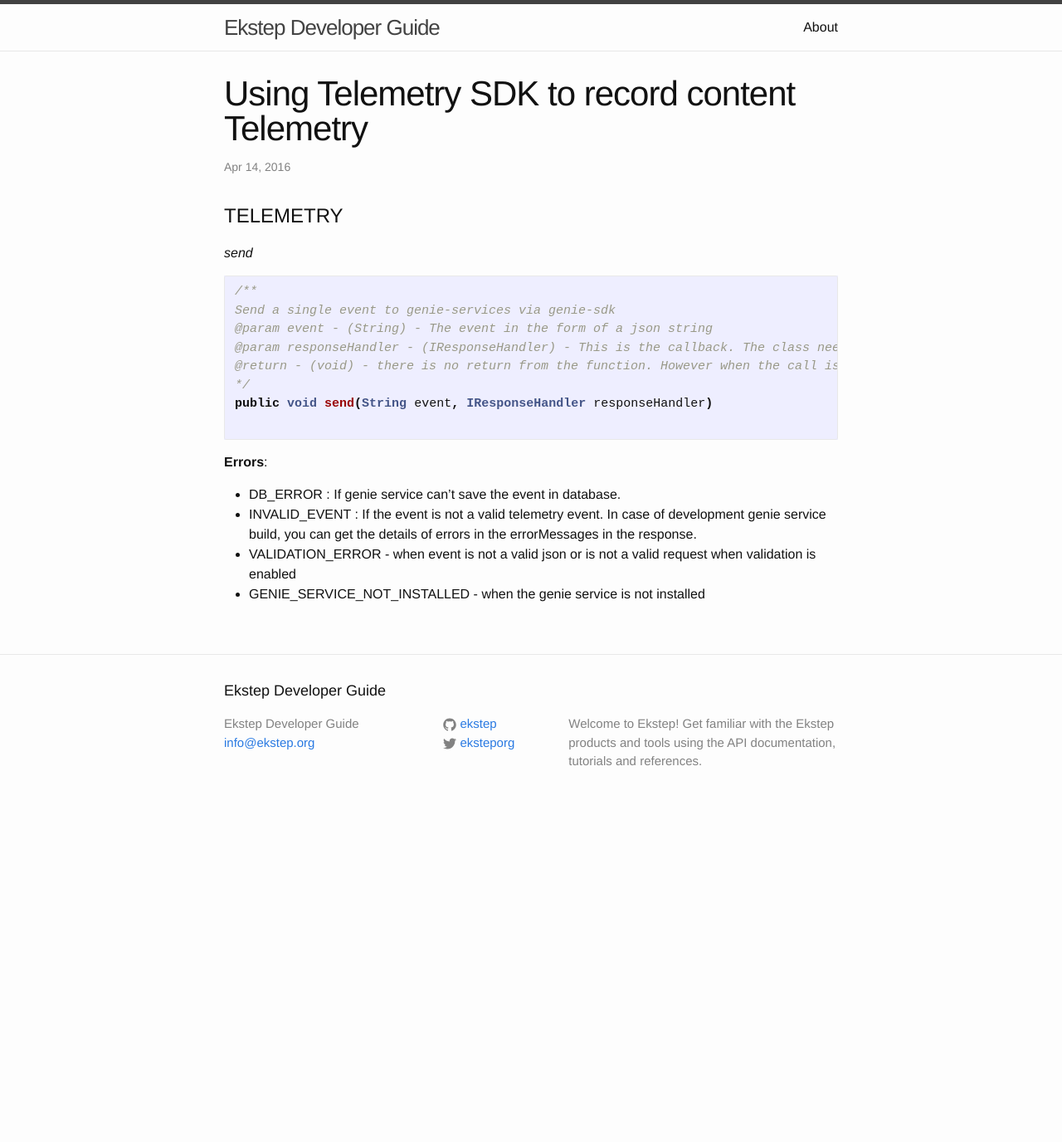
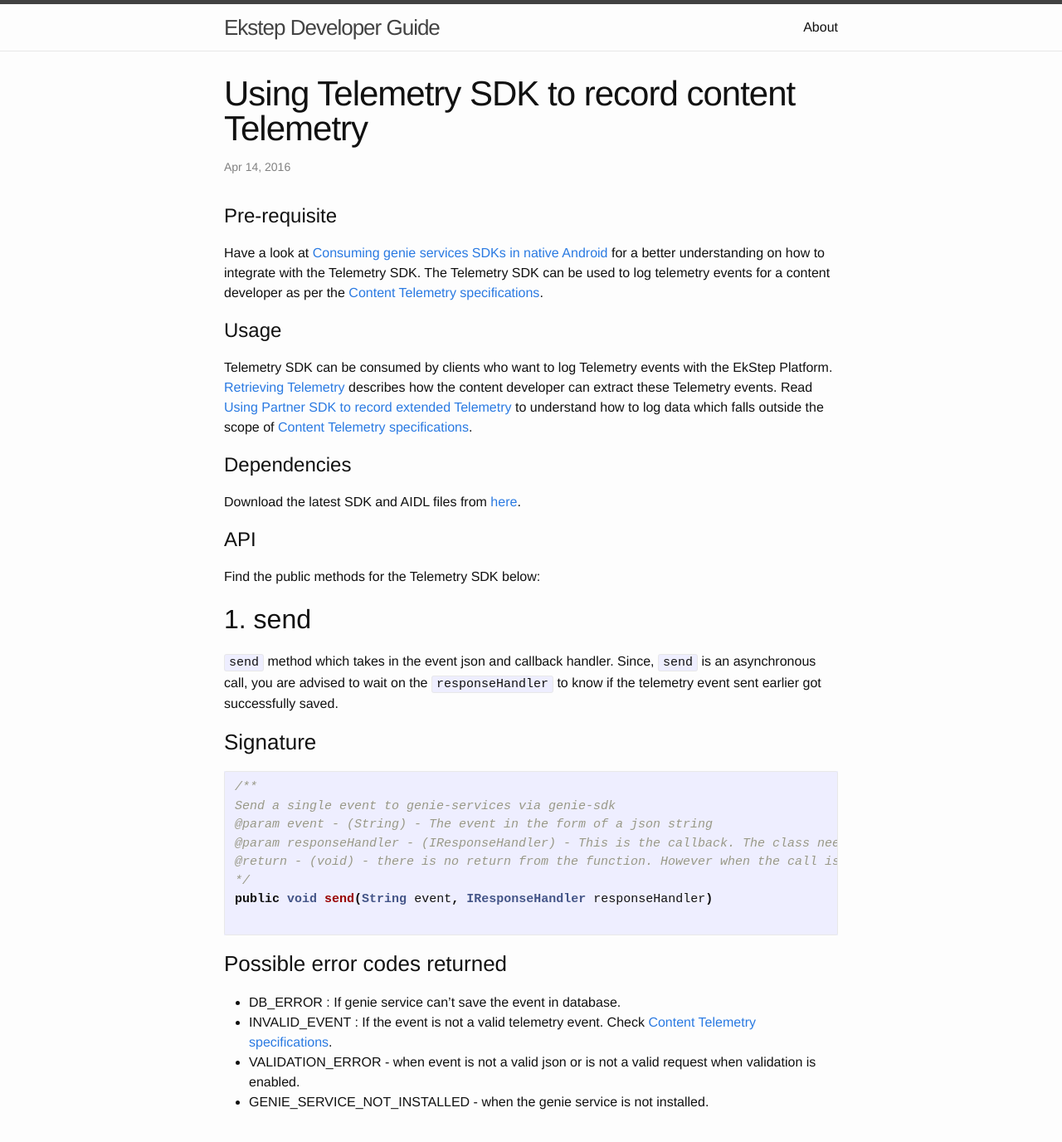
Before and after one commit to steotia/steotia.github.io, a Jekyll site: the page built from _posts/2016-04-14-using-telemetry-SDK.md, in a window 1280 px wide and 1400 px high. Shown: the top 1376 px of the window at 83% size. Built offline with Jekyll 4.4.1, drawn with Linux system fonts in a browser that asks for light colours.

Commit message:
putting in the basic posts

````diff
--- a/_posts/2016-04-14-using-telemetry-SDK.md
+++ b/_posts/2016-04-14-using-telemetry-SDK.md
@@ -4,9 +4,28 @@
 date:   2016-04-14 15:21:12 +0530
 categories: genie-service sdk android telemetry
 ---
-# TELEMETRY
+# Pre-requisite
+Have a look at [Consuming genie services SDKs in native Android]({% post_url 2016-04-14-using-genie-service-SDK %})
+for a better understanding on how to integrate with the Telemetry SDK. The Telemetry SDK can be used to log telemetry
+events for a content developer as per the [Content Telemetry specifications]({% post_url 2016-04-14-content-telemetry-spec %}).
 
-*send*
+# Usage
+Telemetry SDK can be consumed by clients who want to log Telemetry events with the EkStep Platform. [Retrieving Telemetry]({% post_url 2016-04-14-retrieving-telemetry %}) describes
+how the content developer can extract these Telemetry events. Read [Using Partner SDK to record extended Telemetry]({% post_url 2016-04-14-using-partner-SDK %})
+to understand how to log data which falls outside the scope of [Content Telemetry specifications]({% post_url 2016-04-14-content-telemetry-spec %}).
+
+# Dependencies
+Download the latest SDK and AIDL files from [here](https://platform.ekstep.org/downloads/content/repositories/production/org/ekstep/genieservices).
+
+# API
+Find the public methods for the Telemetry SDK below:
+
+## 1. send
+```send``` method which takes in the event json and callback handler. Since, ```send``` is an
+asynchronous call, you are advised to wait on the ```responseHandler``` to know if the telemetry event sent earlier got
+successfully saved.
+
+### Signature
 
 ```java
 /**
@@ -18,9 +37,10 @@
 public void send(String event, IResponseHandler responseHandler)
 
 ```
-**Errors**:
+
+### Possible error codes returned
 
 * DB_ERROR : If genie service can't save the event in database.
-* INVALID_EVENT : If the event is not a valid telemetry event. In case of development genie service build, you can get the details of errors in the errorMessages in the response.
-* VALIDATION_ERROR - when event is not a valid json or is not a valid request when validation is enabled
-* GENIE_SERVICE_NOT_INSTALLED - when the genie service is not installed
+* INVALID_EVENT : If the event is not a valid telemetry event. Check [Content Telemetry specifications]({% post_url 2016-04-14-content-telemetry-spec %}).
+* VALIDATION_ERROR - when event is not a valid json or is not a valid request when validation is enabled.
+* GENIE_SERVICE_NOT_INSTALLED - when the genie service is not installed.
````
Also changed, not shown: _posts/2016-04-14-ekstep-data-policy-and-limits.md (added, +6 -0 lines), _posts/2016-04-14-using-partner-SDK.md (+16 -1 lines), _posts/2016-04-14-retrieving-telemetry.md (renamed from _posts/2016-04-04-retrieving-telemetry.md), _posts/2016-04-14-using-genie-service-SDK.md (renamed from _posts/2016-04-14-using-genie-service-SDK.markdown).
